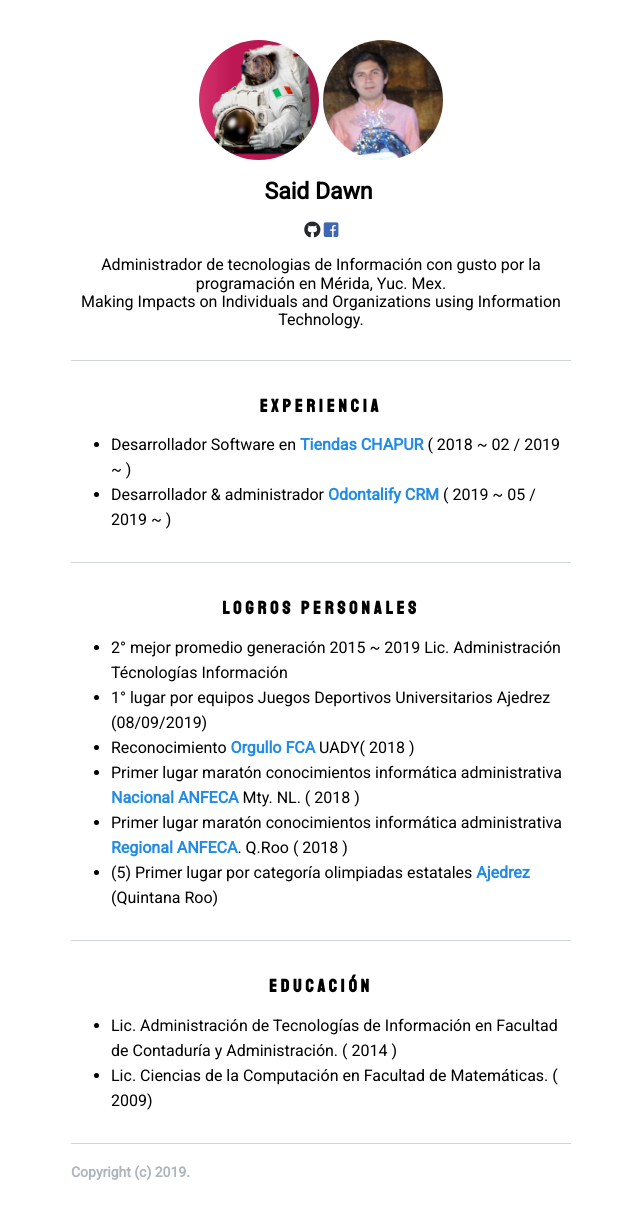
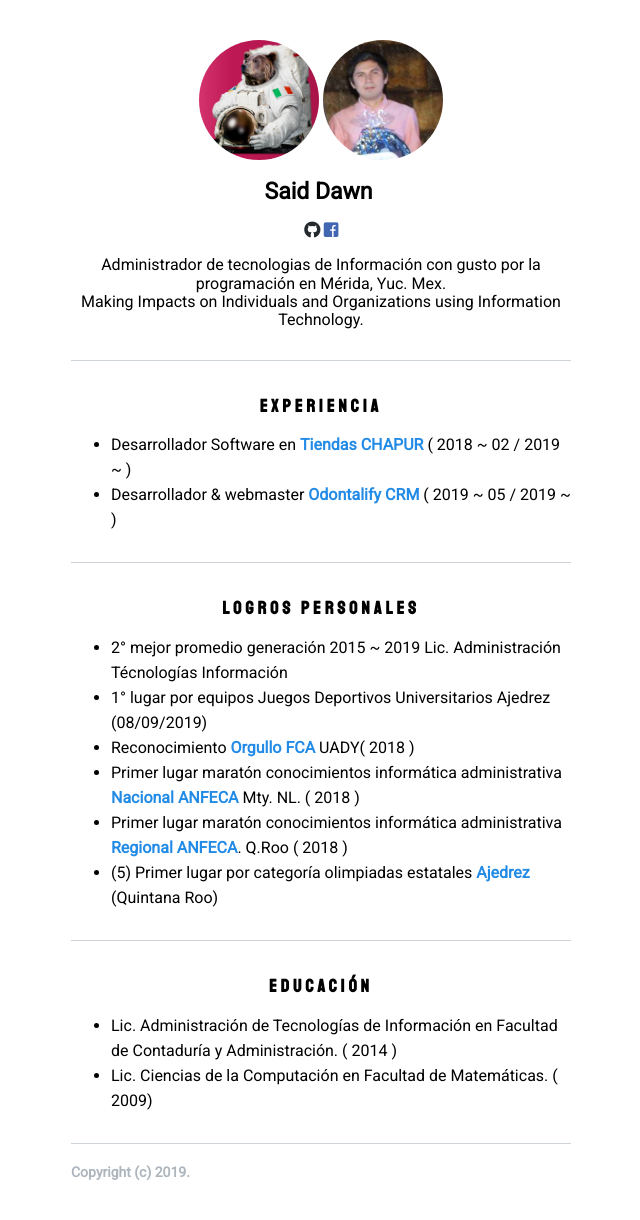
Before and after one commit to Dauun/dauun.github.io, a Jekyll site: the page portfolio/index.html, which Jekyll copies as it is, in a window 1280 px wide. Shown: the whole page, without its empty margins (319-959 px from the left). Built offline with Jekyll 4.4.1, drawn with Linux system fonts in a browser that asks for light colours; nearby versions of some CDN libraries.

Commit message:
Update index.html

```diff
--- a/portfolio/index.html
+++ b/portfolio/index.html
@@ -34,7 +34,7 @@
           <h2>Experiencia</h2>
           <ul>
             <li>Desarrollador Software en <a href='#'>Tiendas CHAPUR</a> ( 2018 ~ 02 / 2019 ~ )</li>
-            <li>Desarrollador & administrador <a href='#'>Odontalify CRM</a> ( 2019 ~ 05 / 2019 ~ )</li>
+            <li>Desarrollador & webmaster <a href='#'>Odontalify CRM</a> ( 2019 ~ 05 / 2019 ~ )</li>
           </ul>
         </section>
         <section>
```
